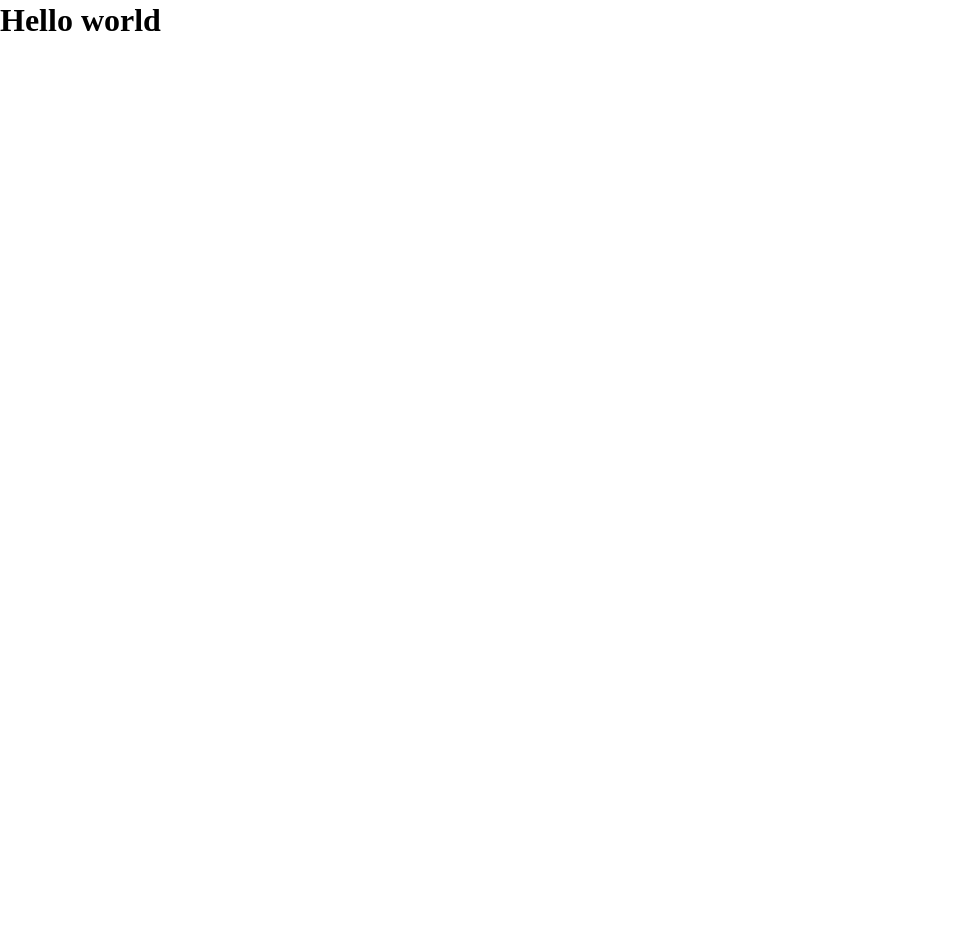
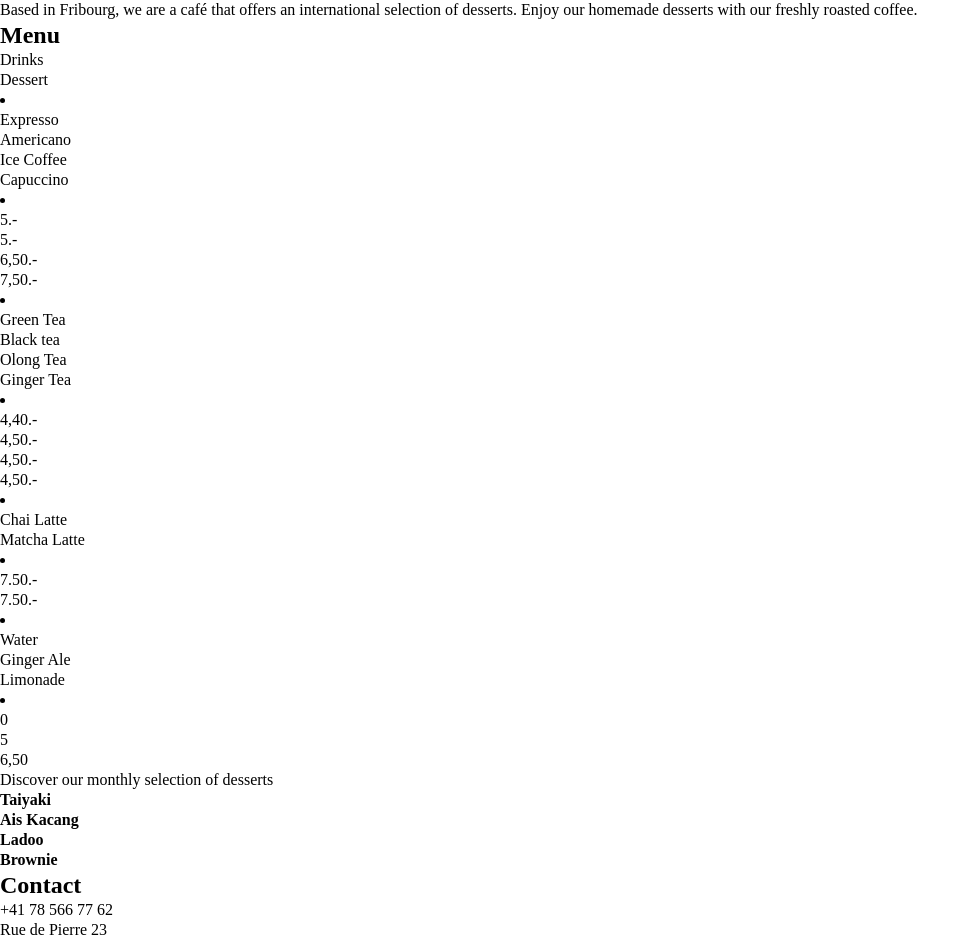
Before and after one commit to anissahquraishi/imd22_anissah_projet_cafe, a website built with Parcel: page src/index.html in a window 1280 px wide. Shown: the whole page, without its empty margins (0-976 px from the left). Before the commit the page ends 800 px from the top, so only its background shows below. Built offline with nearby package versions, Linux system fonts and the light colour scheme.

Commit message:
add basic html code
add header, main and footer along with text

```diff
--- a/src/index.html
+++ b/src/index.html
@@ -7,8 +7,131 @@
     <link rel="stylesheet" href="scss/main.scss" />
   </head>
   <body>
-    <h1>Hello world</h1>
-
+    <header></header>
+    <main>
+      <div id="about" class="about">
+        <p>
+          Based in Fribourg, we are a café that offers an international
+          selection of desserts. Enjoy our homemade desserts with our freshly
+          roasted coffee.
+        </p>
+      </div>
+      <div class="menu_nav">
+        <h2>Menu</h2>
+        <p>Drinks</p>
+        <p>Dessert</p>
+      </div>
+      <section>
+        <div class="drinks_list"></div>
+        <li>
+          <ul>
+            Expresso
+          </ul>
+          <ul>
+            Americano
+          </ul>
+          <ul>
+            Ice Coffee
+          </ul>
+          <ul>
+            Capuccino
+          </ul>
+        </li>
+        <li>
+          <ul>
+            5.-
+          </ul>
+          <ul>
+            5.-
+          </ul>
+          <ul>
+            6,50.-
+          </ul>
+          <ul>
+            7,50.-
+          </ul>
+        </li>
+        <li>
+          <ul>
+            Green Tea
+          </ul>
+          <ul>
+            Black tea
+          </ul>
+          <ul>
+            Olong Tea
+          </ul>
+          <ul>
+            Ginger Tea
+          </ul>
+        </li>
+        <li>
+          <ul>
+            4,40.-
+          </ul>
+          <ul>
+            4,50.-
+          </ul>
+          <ul>
+            4,50.-
+          </ul>
+          <ul>
+            4,50.-
+          </ul>
+        </li>
+        <li>
+          <ul>
+            Chai Latte
+          </ul>
+          <ul>
+            Matcha Latte
+          </ul>
+        </li>
+        <li>
+          <ul>
+            7.50.-
+          </ul>
+          <ul>
+            7.50.-
+          </ul>
+        </li>
+        <li>
+          <ul>
+            Water
+          </ul>
+          <ul>
+            Ginger Ale
+          </ul>
+          <ul>
+            Limonade
+          </ul>
+        </li>
+        <li>
+          <ul>
+            0
+          </ul>
+          <ul>
+            5
+          </ul>
+          <ul>
+            6,50
+          </ul>
+        </li>
+      </section>
+      <section>
+        <div class="dessert_list"></div>
+        <p>Discover our monthly selection of desserts</p>
+        <h4>Taiyaki</h4>
+        <h4>Ais Kacang</h4>
+        <h4>Ladoo</h4>
+        <h4>Brownie</h4>
+      </section>
+    </main>
+    <footer>
+      <h2>Contact</h2>
+      <p>+41 78 566 77 62</p>
+      <p>Rue de Pierre 23</p>
+    </footer>
     <script src="js/main.js" type="module"></script>
   </body>
 </html>
--- a/src/scss/main.scss
+++ b/src/scss/main.scss
@@ -42,3 +42,5 @@ video {
 /* ====================================
 // base rules
 // ==================================== */
+
+@import "bootstrap/scss/bootstrap-grid";
```
